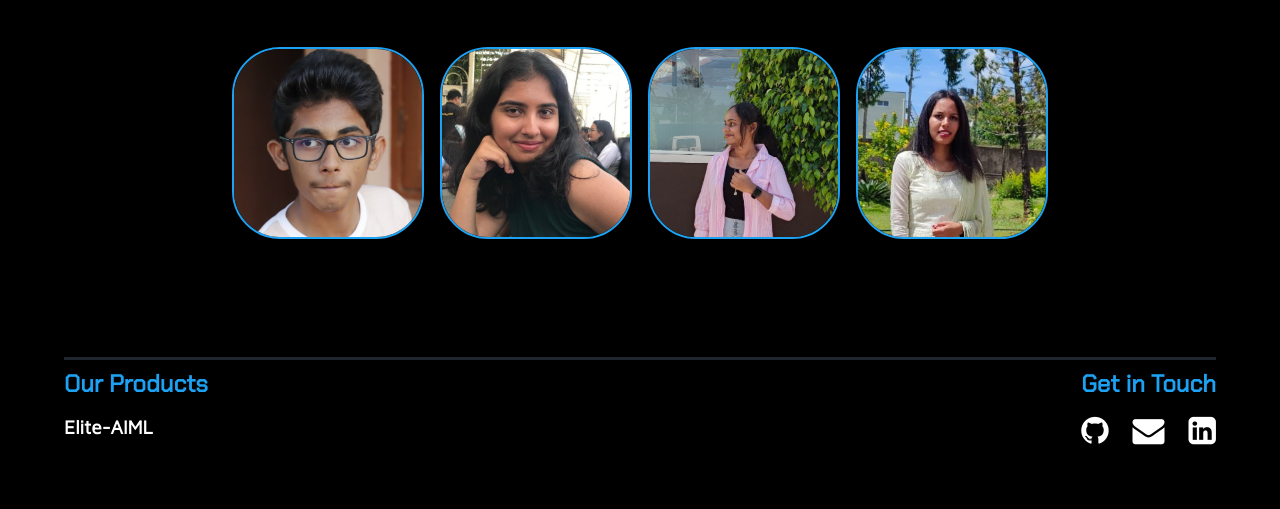
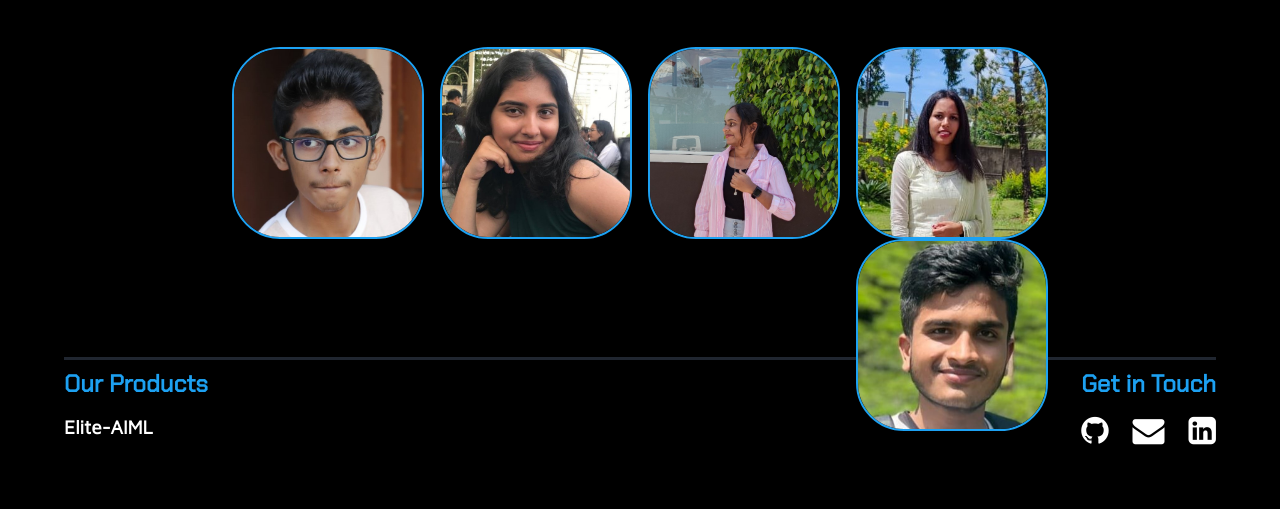
Before and after one commit to soorya-u/Belief, a Flask app: page /about in a window 1280 px wide. Shown: the part 489-998 px from the top of the page. Before the commit the page ends 934 px from the top, so only its background shows below. Run offline with Flask 3, Linux system fonts and the light colour scheme.

Commit message:
Added New Dev

```diff
--- a/templates/about.html
+++ b/templates/about.html
@@ -105,10 +105,24 @@
           </div>
         </div>
 
+      <!-- Dev 5 -->
+      <div class="card">
+        <div class="slide slide1">
+          <div class="content">
+            <div class="icon">
+              <img
+                src="../static/img/devs/pratham.jpg"
+                alt="Avatar"
+                class="image"
+              />
+            </div>
+          </div>
+        </div>
+
         <div class="slide slide2">
           <div class="content">
-            <h3>Devika M</h3>
-            <p>4AI21AI015</p>
+            <h3>Pratham KR</h3>
+            <p>4AI21AI039</p>
             <p>Department of Artificial Intelligence & Machine Learning</p>
           </div>
         </div>
```
Also changed, not shown: static/img/devs/pratham.jpg (added).
